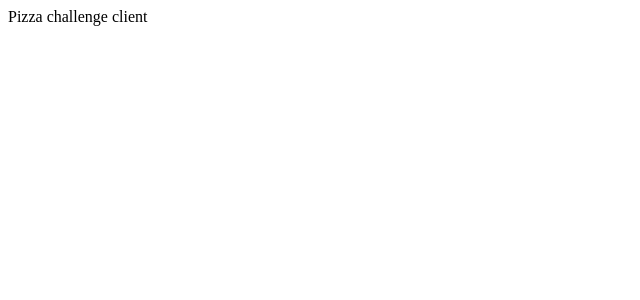
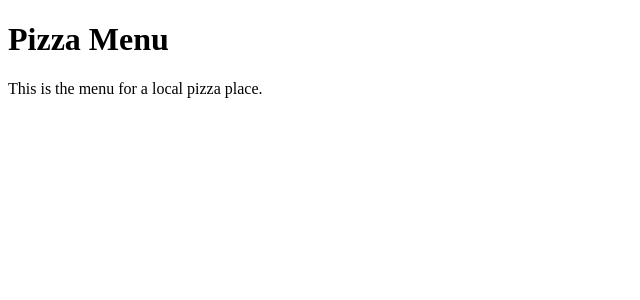
Before and after one commit to Osama-Rezk/pizza-challenge-, a React (Create React App) app in the folder pizza-challenge-client/: page / in a window 1280 px wide. Shown: the top 300 px of the page, without its empty margins (0-640 px from the left). Built offline with nearby package versions, Linux system fonts and the light colour scheme.

Commit message:
add menu structure (list , item )

```diff
--- a/pizza-challenge-client/src/App.tsx
+++ b/pizza-challenge-client/src/App.tsx
@@ -1,5 +1,11 @@
+import { Menu } from "./pages/menu";
+
 function App() {
-  return <div>Pizza challenge client</div>;
+  return (
+    <div>
+      <Menu />
+    </div>
+  );
 }
 
 export default App;
--- /dev/null
+++ b/pizza-challenge-client/src/pages/menu/index.ts
@@ -0,0 +1 @@
+export * from "./menu";
--- /dev/null
+++ b/pizza-challenge-client/src/pages/menu/itemCard/index.ts
@@ -0,0 +1 @@
+export * from "./itemCard";
--- /dev/null
+++ b/pizza-challenge-client/src/pages/menu/itemCard/itemCard.tsx
@@ -0,0 +1,15 @@
+import { PizzaItem } from "../../../types";
+
+interface ItemCardProps {
+  item: PizzaItem;
+}
+
+export function ItemCard(props: ItemCardProps) {
+  const { item } = props;
+  return (
+    <div>
+      <h1>Pizza Menu</h1>
+      <p>This is the menu for a local pizza place.</p>
+    </div>
+  );
+}
--- /dev/null
+++ b/pizza-challenge-client/src/pages/menu/list/index.ts
@@ -0,0 +1 @@
+export * from "./list";
--- /dev/null
+++ b/pizza-challenge-client/src/pages/menu/list/list.tsx
@@ -0,0 +1,17 @@
+import { PizzaItem } from "../../../types";
+import { ItemCard } from "../itemCard";
+
+interface ListProps {
+  items: PizzaItem[];
+}
+
+export function List(props: ListProps) {
+  const { items } = props;
+  return (
+    <div>
+      {items.map((item: PizzaItem) => (
+        <ItemCard item={item} />
+      ))}
+    </div>
+  );
+}
--- /dev/null
+++ b/pizza-challenge-client/src/pages/menu/menu.tsx
@@ -0,0 +1,19 @@
+import { List } from "./list";
+
+export function Menu() {
+  return (
+    <div>
+      <List
+        items={[
+          {
+            id: "pizza",
+            name: "Pizza",
+            price: 15,
+            description: "A classic pizza with our special sauce.",
+            images: [],
+          },
+        ]}
+      />
+    </div>
+  );
+}
--- /dev/null
+++ b/pizza-challenge-client/src/types.ts
@@ -0,0 +1,7 @@
+export interface PizzaItem {
+  id: string;
+  name: string;
+  description: string;
+  price: number;
+  images: string[];
+}
```
